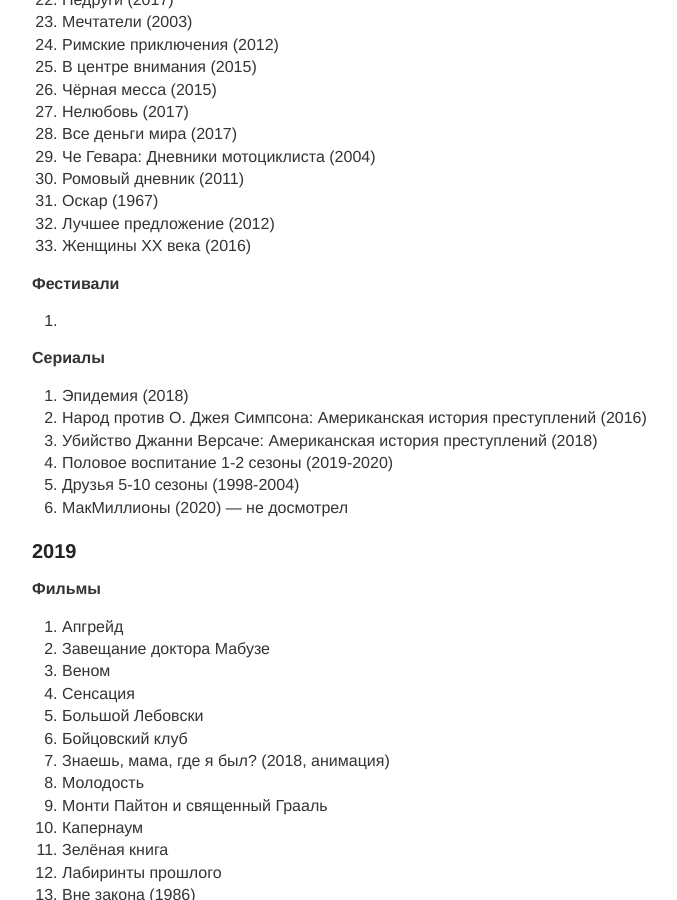
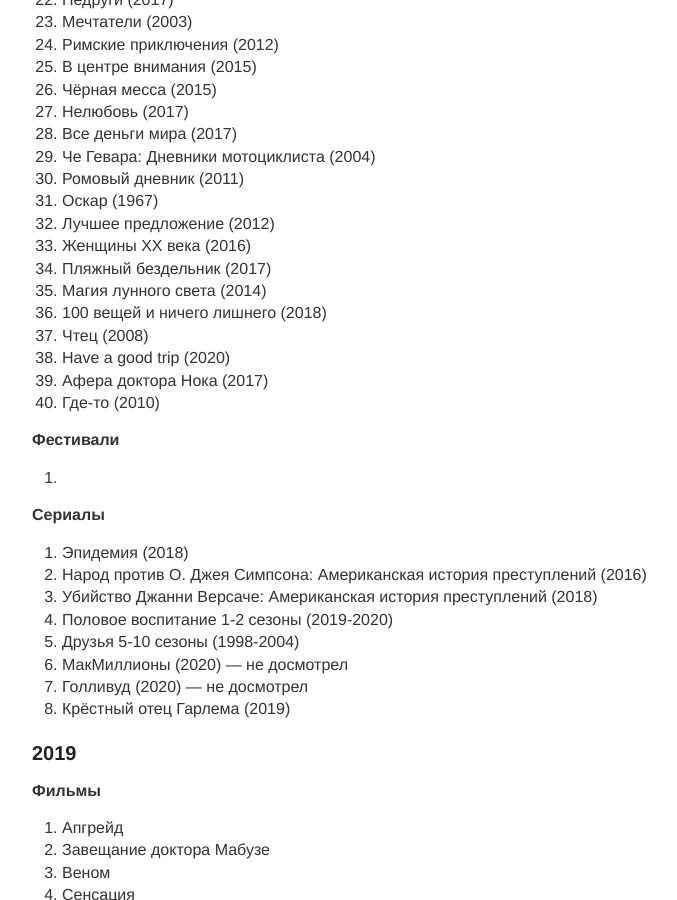
Before and after one commit to sombro/nbuevich.com, a Jekyll site: the page built from blog/_posts/2099-12-14-movies.md, in a window 1280 px wide and 900 px high, scrolled down 922 px. Shown: the whole window, without its empty margins (248-925 px from the left). Built offline with Jekyll 4.4.1, drawn with Linux system fonts in a browser that asks for light colours; some of the changed text lies outside the part shown.

Commit message:
new films

```diff
--- a/blog/_posts/2099-12-14-movies.md
+++ b/blog/_posts/2099-12-14-movies.md
@@ -53,6 +53,13 @@
     <li>Лучшее предложение (2012)</li>
     <li>Женщины XX века (2016)</li>
     <!-- <li>Назови меня своим именем (2017) — не досмотрел</li> -->
+    <li>Пляжный бездельник (2017)</li>
+    <li>Магия лунного света (2014)</li>
+    <li>100 вещей и ничего лишнего (2018)</li>
+    <li>Чтец (2008)</li>
+    <li>Have a good trip (2020)</li>
+    <li>Афера доктора Нока (2017)</li>
+    <li>Где-то (2010)</li>
 </ol>
 
 <b>Фестивали</b>
@@ -70,6 +77,8 @@
     <li>Половое воспитание 1-2 сезоны (2019-2020)</li>
     <li>Друзья 5-10 сезоны (1998-2004)</li>
     <li>МакМиллионы (2020) — не досмотрел</li>
+    <li>Голливуд (2020) — не досмотрел</li>
+    <li>Крёстный отец Гарлема (2019)</li>
 </ol>
 
 ## <span id="2019">2019</span> ##
```
